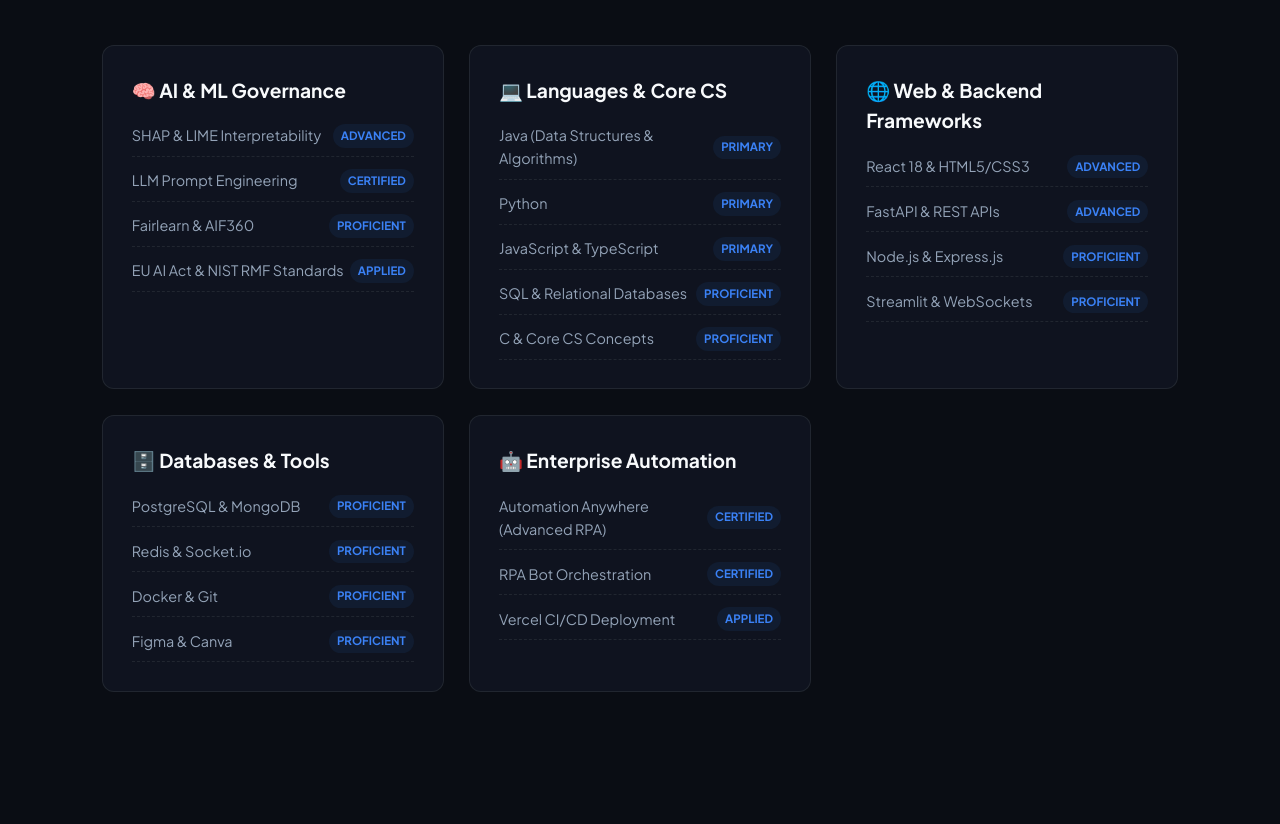
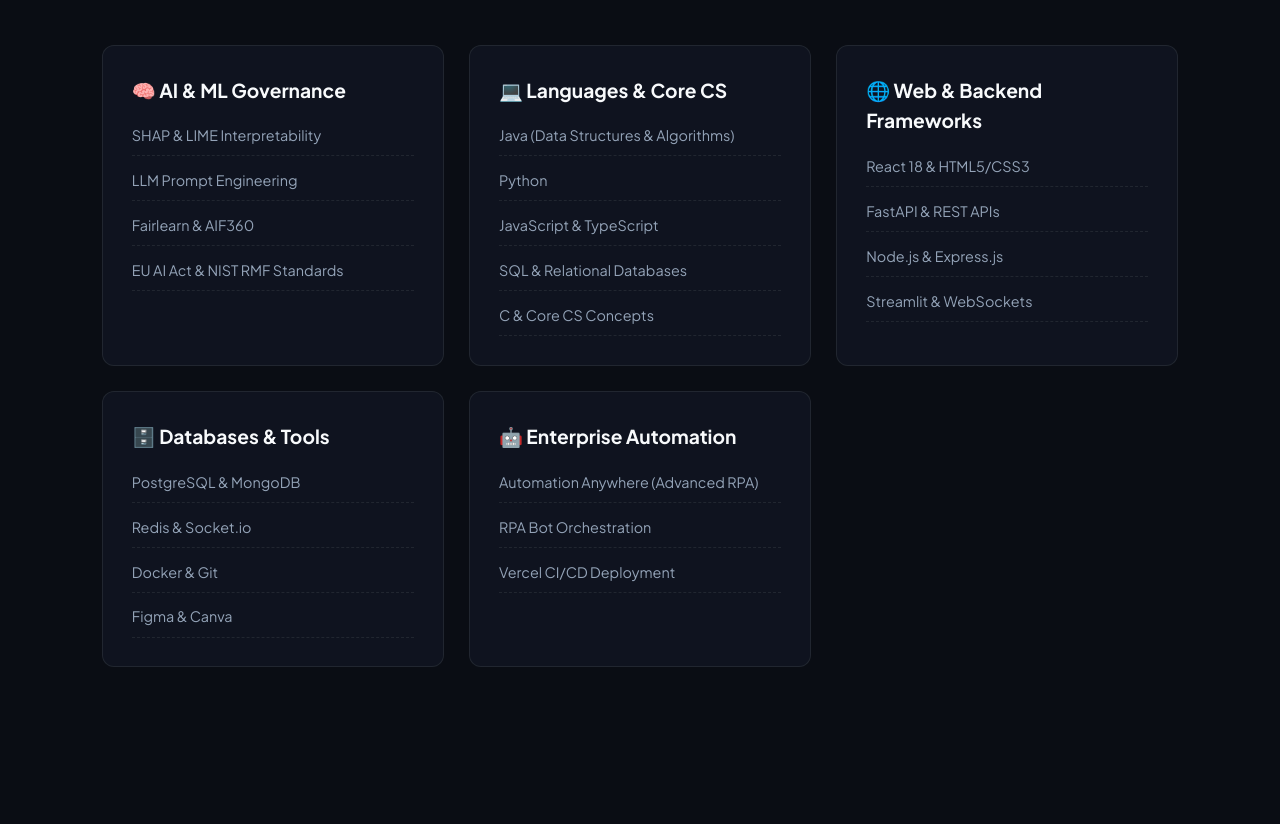
Before and after one commit to Thanvik931/Thanvik931, a website built with Vite: page index.html in a window 1280 px wide. Shown: the part 2894-3718 px from the top of the page. Built offline with nearby package versions, Linux system fonts and the light colour scheme; no server answers.

Commit message:
Remove proficiency level tags (Advanced, Primary, Certified, Proficient, Applied) from Technical Skills section

```diff
--- a/index.html
+++ b/index.html
@@ -286,50 +286,50 @@
         <div class="skill-box-clean">
           <h3>🧠 AI & ML Governance</h3>
           <ul class="skill-items">
-            <li><span>SHAP & LIME Interpretability</span> <span class="skill-tag-level">Advanced</span></li>
-            <li><span>LLM Prompt Engineering</span> <span class="skill-tag-level">Certified</span></li>
-            <li><span>Fairlearn & AIF360</span> <span class="skill-tag-level">Proficient</span></li>
-            <li><span>EU AI Act & NIST RMF Standards</span> <span class="skill-tag-level">Applied</span></li>
+            <li><span>SHAP & LIME Interpretability</span></li>
+            <li><span>LLM Prompt Engineering</span></li>
+            <li><span>Fairlearn & AIF360</span></li>
+            <li><span>EU AI Act & NIST RMF Standards</span></li>
           </ul>
         </div>
 
         <div class="skill-box-clean">
           <h3>💻 Languages & Core CS</h3>
           <ul class="skill-items">
-            <li><span>Java (Data Structures & Algorithms)</span> <span class="skill-tag-level">Primary</span></li>
-            <li><span>Python</span> <span class="skill-tag-level">Primary</span></li>
-            <li><span>JavaScript & TypeScript</span> <span class="skill-tag-level">Primary</span></li>
-            <li><span>SQL & Relational Databases</span> <span class="skill-tag-level">Proficient</span></li>
-            <li><span>C & Core CS Concepts</span> <span class="skill-tag-level">Proficient</span></li>
+            <li><span>Java (Data Structures & Algorithms)</span></li>
+            <li><span>Python</span></li>
+            <li><span>JavaScript & TypeScript</span></li>
+            <li><span>SQL & Relational Databases</span></li>
+            <li><span>C & Core CS Concepts</span></li>
           </ul>
         </div>
 
         <div class="skill-box-clean">
           <h3>🌐 Web & Backend Frameworks</h3>
           <ul class="skill-items">
-            <li><span>React 18 & HTML5/CSS3</span> <span class="skill-tag-level">Advanced</span></li>
-            <li><span>FastAPI & REST APIs</span> <span class="skill-tag-level">Advanced</span></li>
-            <li><span>Node.js & Express.js</span> <span class="skill-tag-level">Proficient</span></li>
-            <li><span>Streamlit & WebSockets</span> <span class="skill-tag-level">Proficient</span></li>
+            <li><span>React 18 & HTML5/CSS3</span></li>
+            <li><span>FastAPI & REST APIs</span></li>
+            <li><span>Node.js & Express.js</span></li>
+            <li><span>Streamlit & WebSockets</span></li>
           </ul>
         </div>
 
         <div class="skill-box-clean">
           <h3>🗄️ Databases & Tools</h3>
           <ul class="skill-items">
-            <li><span>PostgreSQL & MongoDB</span> <span class="skill-tag-level">Proficient</span></li>
-            <li><span>Redis & Socket.io</span> <span class="skill-tag-level">Proficient</span></li>
-            <li><span>Docker & Git</span> <span class="skill-tag-level">Proficient</span></li>
-            <li><span>Figma & Canva</span> <span class="skill-tag-level">Proficient</span></li>
+            <li><span>PostgreSQL & MongoDB</span></li>
+            <li><span>Redis & Socket.io</span></li>
+            <li><span>Docker & Git</span></li>
+            <li><span>Figma & Canva</span></li>
           </ul>
         </div>
 
         <div class="skill-box-clean">
           <h3>🤖 Enterprise Automation</h3>
           <ul class="skill-items">
-            <li><span>Automation Anywhere (Advanced RPA)</span> <span class="skill-tag-level">Certified</span></li>
-            <li><span>RPA Bot Orchestration</span> <span class="skill-tag-level">Certified</span></li>
-            <li><span>Vercel CI/CD Deployment</span> <span class="skill-tag-level">Applied</span></li>
+            <li><span>Automation Anywhere (Advanced RPA)</span></li>
+            <li><span>RPA Bot Orchestration</span></li>
+            <li><span>Vercel CI/CD Deployment</span></li>
           </ul>
         </div>
 
```
